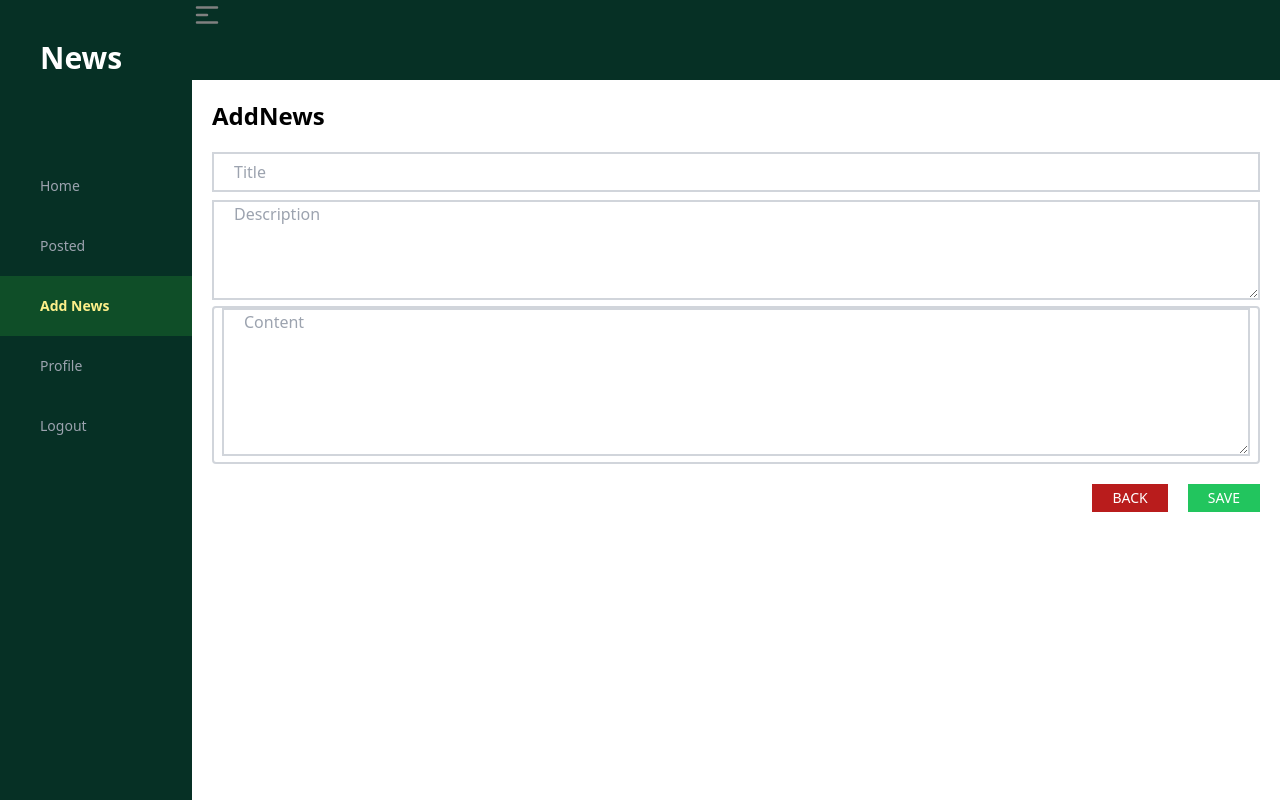
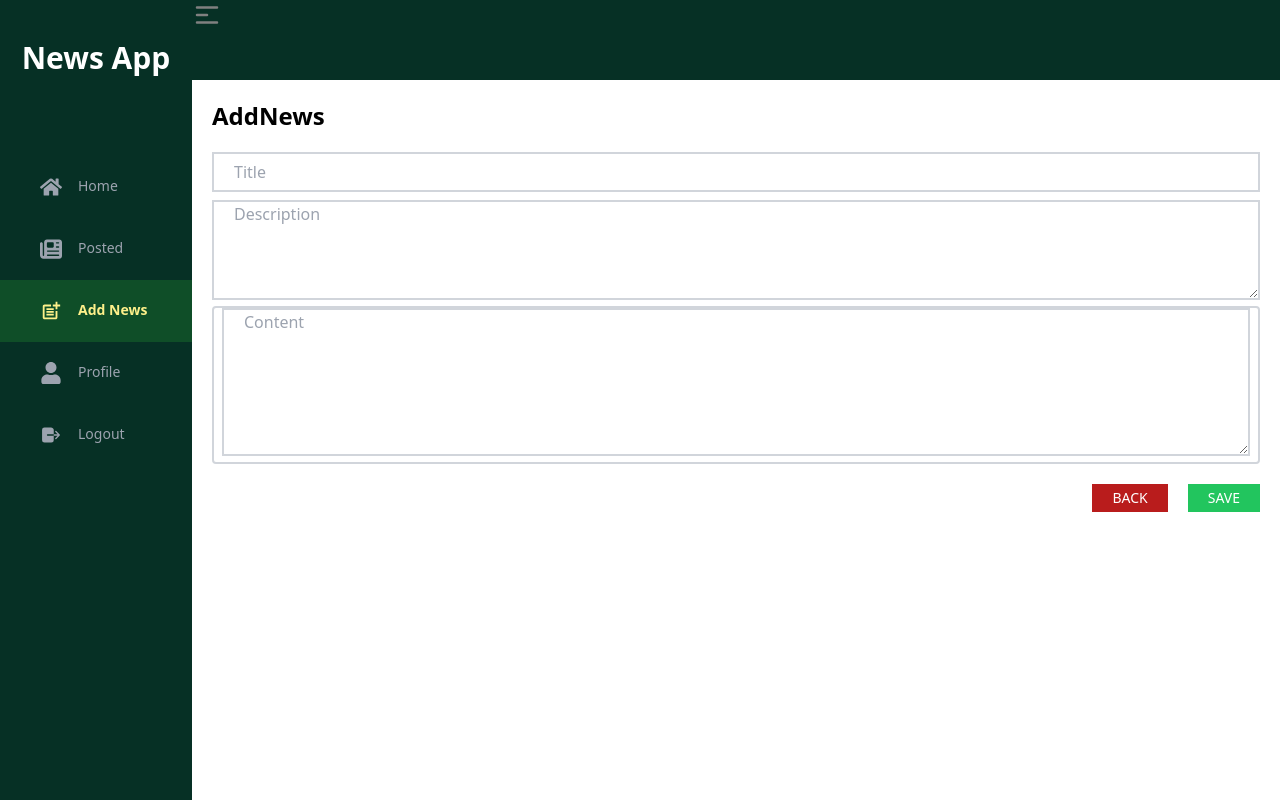
Before and after one commit to ashishmisal23/News-App, a React (Create React App) app: page /add in a window 1280 px wide. Built offline with nearby package versions, Linux system fonts and the light colour scheme; sample sign-in values are in the browser's storage; the HTML template or start-up script is replaced by a standard one.

Commit message:
Icons added in sidebar

```diff
--- a/src/components/SideBar.js
+++ b/src/components/SideBar.js
@@ -1,5 +1,9 @@
 import React from 'react'
 import { Link, useLocation, useNavigate } from 'react-router-dom';
+import { FaUser, FaHome } from "react-icons/fa";
+import { MdPostAdd } from "react-icons/md";
+import { FaNewspaper } from "react-icons/fa6";
+import { IoLogOut } from "react-icons/io5";
 
 
 const SideBar = ({ showSideBar }) => {
@@ -17,33 +21,50 @@ const SideBar = ({ showSideBar }) => {
     navigate('/')
   }
   return (
-    <div
-      className={`min-h-screen max-h-full transition-all duration-300 bg-primary h-screen flex flex-col overflow-hidden ${showSideBar ? 'w-48' : 'w-0'
-        } `}
-    >
-      <div>
-        <h1 className="text-white text-3xl font-bold mt-10 ml-10">News</h1>
-      </div>
-      <div className="flex flex-col mt-20 ">
+    <div className={`min-h-full max-h-full transition-all duration-300 bg-primary h-screen flex flex-col overflow-hidden ${showSideBar ? 'w-48' : 'w-0'}`}>
+
+      <Link to='/home'>
+        <h1 className="text-white text-3xl font-bold mt-10 text-center">News App</h1>
+      </Link>
+
+      <div className="flex flex-col mt-20 justify-center align-middles">
         {menuItems.map((item) => {
           return item.title !== 'Logout' ? (
-            <Link
-              to={`${item.path}`}
-              key={item.id}
-              className={`pl-10 py-5 text-gray-400 hover:bg-gray-50 hover:text-gray-700 text-sm
-               ${location.pathname.includes(item.path) &&
-                'bg-[#145c2aaf] text-yellow-200 font-bold'
-                }
-              `}
-            >
-              {item.title}
-            </Link>
+            <div className={`pl-10 inline-flex gap-4 py-5 text-gray-400 hover:bg-gray-50 hover:text-gray-700 text-sm
+            ${location.pathname.includes(item.path) && 'bg-[#145c2aaf] text-yellow-200 font-bold'}`}>
+              {item.title !== 'Logout' &&
+                (() => {
+                  let icon;
+                  switch (item.title) {
+                    case 'Home':
+                      icon = <FaHome size={22} />;
+                      break;
+                    case 'Posted':
+                      icon = <FaNewspaper size={22} />;
+                      break;
+                    case 'Add News':
+                      icon = <MdPostAdd size={22} />;
+                      break;
+                    case 'Profile':
+                      icon = <FaUser size={22} />;
+                      break;
+                    default:
+                      icon = null;
+                      break;
+                  }
+                  return icon;
+                })()}
+
+              <Link
+                to={`${item.path}`}
+                key={item.id}>
+                {item.title}
+              </Link>
+            </div>
           ) : (
-            <span
-              key={item.id}
-              onClick={logout}
-              className="pl-10 py-5 text-gray-400 hover:bg-gray-50 hover:text-gray-700 text-sm cursor-pointer"
-            >
+            <span key={item.id} onClick={logout}
+              className="pl-10 py-5 inline-flex gap-4 text-gray-400 hover:bg-gray-50 hover:text-gray-700 text-sm cursor-pointer">
+              <IoLogOut size={22} />
               Logout
             </span>
           )
```
